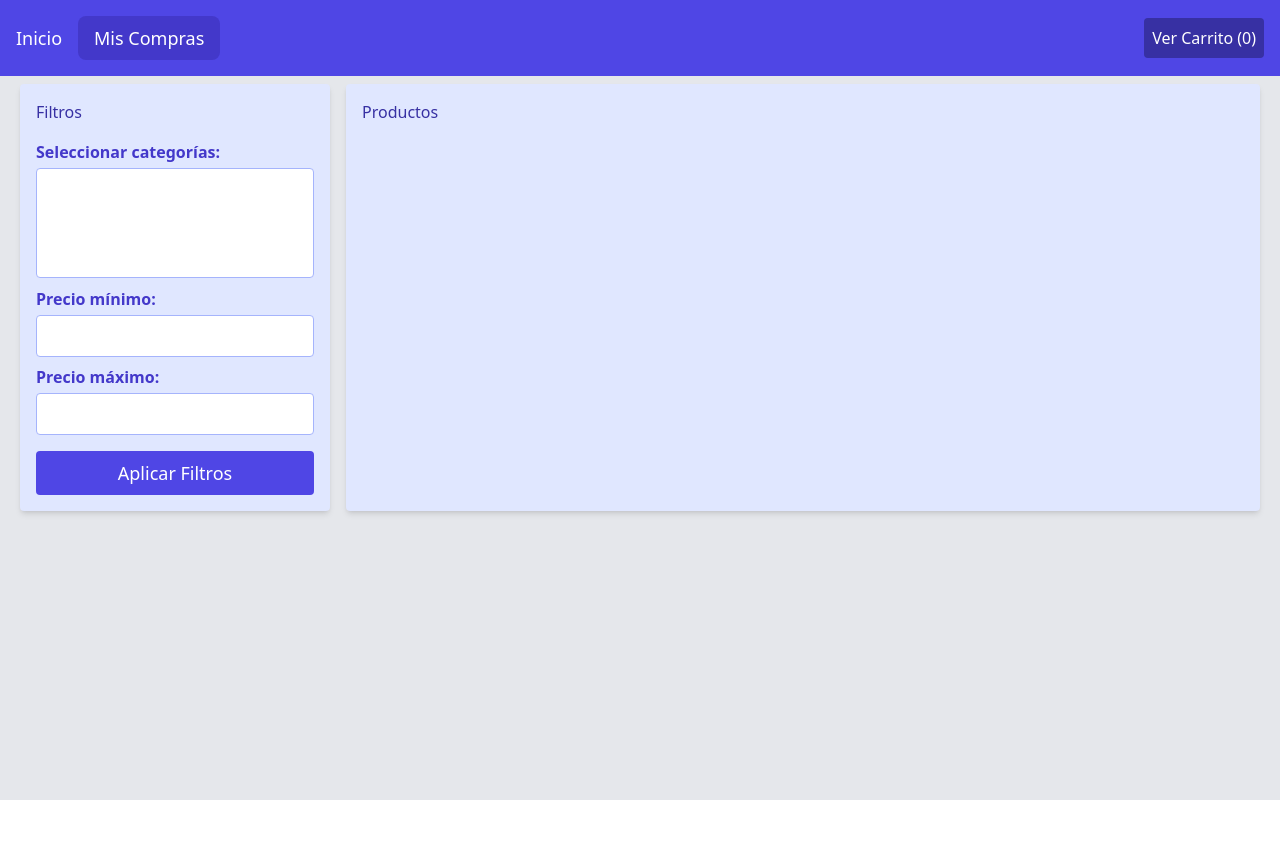
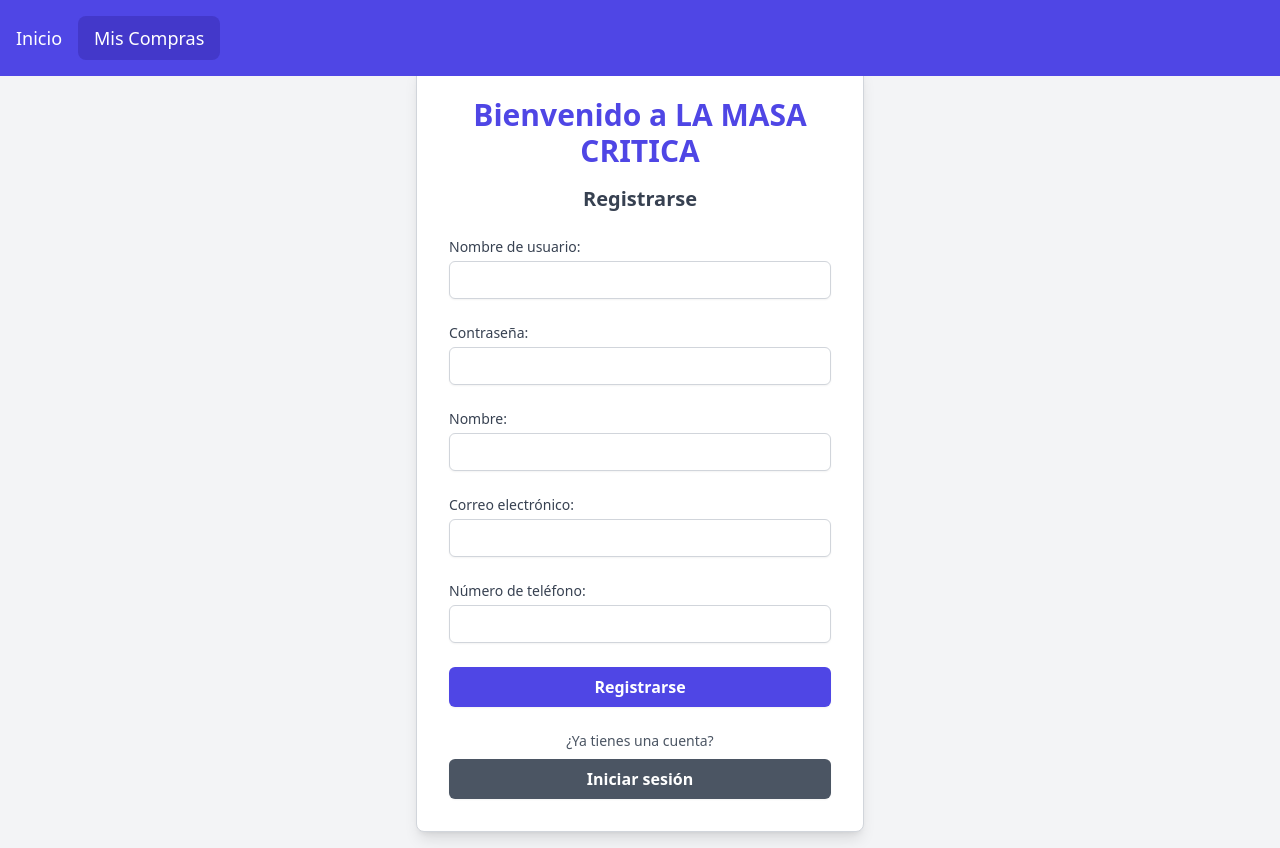
Before and after one commit to La-masa-critica/Front-end, an Angular app: page /register in a window 1280 px wide. Before the commit this address led to /. Before the commit the page ends 800 px from the top, so only its background shows below. Built offline with nearby package versions, Linux system fonts and the light colour scheme; no server answers.

Commit message:
Agregando login y registro a la app

```diff
--- a/src/app/app.module.ts
+++ b/src/app/app.module.ts
@@ -4,6 +4,7 @@ import { provideHttpClient } from '@angular/common/http';
 import { FormsModule } from '@angular/forms';
 import { RouterModule } from '@angular/router';
 import { SaleService } from '@services/sale.service';
+import { loginComponent } from '@components/ts/loginComponent';
 
 @NgModule({
   imports: [
--- a/src/app/app.routes.ts
+++ b/src/app/app.routes.ts
@@ -2,22 +2,37 @@ import { Routes } from '@angular/router';
 import { MainComponent } from '@components/ts/main.component';
 import { CheckoutComponent } from '@components/ts/checkout.component';
 import { SalesHistoryComponent } from '@components/ts/sales-history.component';
+import { loginComponent } from '@components/ts/loginComponent';
+import { AuthGuard } from './services/authGuard';
+import { registerComponent } from './components/ts/register.component';
 
 export const routes: Routes = [
   {
+    path: 'login',
+    component: loginComponent,
+  },
+  {
+    path: 'register',
+    component: registerComponent,
+  },
+  {
     path: '',
     component: MainComponent,
+    canActivate: [AuthGuard]
   },
   {
     path: 'checkout',
     component: CheckoutComponent,
+    canActivate: [AuthGuard]
   },
   {
     path: 'sales-history',
     component: SalesHistoryComponent,
+    canActivate: [AuthGuard]
   },
   {
     path: '**',
     redirectTo: '',
+    canActivate: [AuthGuard]
   },
 ];
--- /dev/null
+++ b/src/app/components/html/loginComponent.html
@@ -0,0 +1,31 @@
+<!-- login.component.html -->
+<div class="flex items-center justify-center min-h-screen bg-gray-100">
+  <div class="max-w-md w-full p-8 bg-white border border-gray-300 rounded-lg shadow-lg">
+    <h1 class="text-3xl font-bold text-center mb-4 text-indigo-600">Bienvenido a LA MASA CRITICA</h1>
+    <h2 class="text-xl font-semibold text-center mb-6 text-gray-700">Iniciar sesión</h2>
+    <form (ngSubmit)="login()" class="space-y-6">
+      <div>
+        <label for="username" class="block text-sm font-medium text-gray-700">Nombre de usuario:</label>
+        <input type="text" id="username" [(ngModel)]="credentials.username" name="username" required
+          class="mt-1 block w-full px-4 py-2 border border-gray-300 rounded-md shadow-sm focus:outline-none focus:ring-indigo-500 focus:border-indigo-500 sm:text-sm">
+      </div>
+      <div>
+        <label for="password" class="block text-sm font-medium text-gray-700">Contraseña:</label>
+        <input type="password" id="password" [(ngModel)]="credentials.password" name="password" required
+          class="mt-1 block w-full px-4 py-2 border border-gray-300 rounded-md shadow-sm focus:outline-none focus:ring-indigo-500 focus:border-indigo-500 sm:text-sm">
+      </div>
+      <button type="submit"
+        class="w-full py-2 px-4 bg-indigo-600 text-white font-semibold rounded-md shadow-sm hover:bg-indigo-700 focus:outline-none focus:ring-2 focus:ring-offset-2 focus:ring-indigo-500">
+        Login
+      </button>
+    </form>
+    <div *ngIf="errorMessage" class="mt-4 text-center text-red-600">{{ errorMessage }}</div>
+    <div class="mt-6 text-center">
+      <p class="text-sm text-gray-600">¿No tienes una cuenta?</p>
+      <button (click)="register()"
+        class="mt-2 w-full py-2 px-4 bg-gray-600 text-white font-semibold rounded-md shadow-sm hover:bg-gray-700 focus:outline-none focus:ring-2 focus:ring-offset-2 focus:ring-gray-500">
+        Registrarse
+      </button>
+    </div>
+  </div>
+</div>
--- /dev/null
+++ b/src/app/components/html/registroComponent.html
@@ -0,0 +1,47 @@
+<br>
+<br>
+<div class="flex items-center justify-center min-h-screen bg-gray-100">
+  <div class="max-w-md w-full p-8 bg-white border border-gray-300 rounded-lg shadow-lg">
+    <h1 class="text-3xl font-bold text-center mb-4 text-indigo-600">Bienvenido a LA MASA CRITICA</h1>
+    <h2 class="text-xl font-semibold text-center mb-6 text-gray-700">Registrarse</h2>
+    <form (ngSubmit)="register()" class="space-y-6">
+      <div>
+        <label for="username" class="block text-sm font-medium text-gray-700">Nombre de usuario:</label>
+        <input type="text" id="username" [(ngModel)]="registro.username" name="username" required
+          class="mt-1 block w-full px-4 py-2 border border-gray-300 rounded-md shadow-sm focus:outline-none focus:ring-indigo-500 focus:border-indigo-500 sm:text-sm">
+      </div>
+      <div>
+        <label for="password" class="block text-sm font-medium text-gray-700">Contraseña:</label>
+        <input type="password" id="password" [(ngModel)]="registro.password" name="password" required
+          class="mt-1 block w-full px-4 py-2 border border-gray-300 rounded-md shadow-sm focus:outline-none focus:ring-indigo-500 focus:border-indigo-500 sm:text-sm">
+      </div>
+      <div>
+        <label for="name" class="block text-sm font-medium text-gray-700">Nombre:</label>
+        <input type="text" id="name" [(ngModel)]="registro.name" name="name" required
+          class="mt-1 block w-full px-4 py-2 border border-gray-300 rounded-md shadow-sm focus:outline-none focus:ring-indigo-500 focus:border-indigo-500 sm:text-sm">
+      </div>
+      <div>
+        <label for="email" class="block text-sm font-medium text-gray-700">Correo electrónico:</label>
+        <input type="email" id="email" [(ngModel)]="registro.email" name="email" required
+          class="mt-1 block w-full px-4 py-2 border border-gray-300 rounded-md shadow-sm focus:outline-none focus:ring-indigo-500 focus:border-indigo-500 sm:text-sm">
+      </div>
+      <div>
+        <label for="phoneNumber" class="block text-sm font-medium text-gray-700">Número de teléfono:</label>
+        <input type="text" id="phoneNumber" [(ngModel)]="registro.phone" name="phoneNumber" required
+          class="mt-1 block w-full px-4 py-2 border border-gray-300 rounded-md shadow-sm focus:outline-none focus:ring-indigo-500 focus:border-indigo-500 sm:text-sm">
+      </div>
+      <button type="submit"
+        class="w-full py-2 px-4 bg-indigo-600 text-white font-semibold rounded-md shadow-sm hover:bg-indigo-700 focus:outline-none focus:ring-2 focus:ring-offset-2 focus:ring-indigo-500">
+        Registrarse
+      </button>
+    </form>
+    <div *ngIf="errorMessage" class="mt-4 text-center text-red-600">{{ errorMessage }}</div>
+    <div class="mt-6 text-center">
+      <p class="text-sm text-gray-600">¿Ya tienes una cuenta?</p>
+      <button (click)="login()"
+        class="mt-2 w-full py-2 px-4 bg-gray-600 text-white font-semibold rounded-md shadow-sm hover:bg-gray-700 focus:outline-none focus:ring-2 focus:ring-offset-2 focus:ring-gray-500">
+        Iniciar sesión
+      </button>
+    </div>
+  </div>
+</div>
--- /dev/null
+++ b/src/app/components/ts/loginComponent.ts
@@ -0,0 +1,30 @@
+import { Component } from '@angular/core';
+import { authService } from '@app/services/authService';
+import { Router } from '@angular/router';
+import { FormsModule } from '@angular/forms';
+import { CommonModule } from '@angular/common';
+
+@Component({
+  selector: 'app-login',
+  templateUrl: '../html/loginComponent.html',
+  imports: [FormsModule, CommonModule],
+  standalone: true
+})
+export class loginComponent {
+  credentials = { username: '', password: '' };
+  errorMessage = '';
+
+  constructor(private authService: authService, private router: Router) {}
+
+  login(): void {
+    this.authService.login(this.credentials).subscribe({
+      next: () => this.router.navigate(['/']),
+      error: err => this.errorMessage = 'Login failed'
+    });
+  }
+
+  register(): void {
+    this.router.navigate(['/register']); // Navega a la página de registro
+  }
+
+}
--- /dev/null
+++ b/src/app/components/ts/register.component.ts
@@ -0,0 +1,30 @@
+import { Component } from '@angular/core';
+import { authService } from '@app/services/authService';
+import { Router } from '@angular/router';
+import { FormsModule } from '@angular/forms';
+import { CommonModule } from '@angular/common';
+import { Registro } from '@app/models/registro';
+
+@Component({
+  selector: 'app-register',
+  templateUrl: '../html/registroComponent.html', // Update the template URL
+  imports: [FormsModule, CommonModule],
+  standalone: true
+})
+export class registerComponent {
+  registro: Registro = { username: "", password: "", name: "", email: "", phone: "" };
+  errorMessage = '';
+
+  constructor(private authService: authService, private router: Router) {}
+
+  register(): void {
+    this.authService.register(this.registro).subscribe({
+      next: () => this.router.navigate(['/']),
+      error: err => this.errorMessage = 'Registration failed'
+    });
+  }
+
+  login(): void {
+    this.router.navigate(['/login']); // Navigate to the login page
+  }
+}
--- /dev/null
+++ b/src/app/models/registro.ts
@@ -0,0 +1,7 @@
+ export interface Registro {
+    username: string,
+    password: string,
+    name: string,
+    email: string,
+    phone: string
+}
--- /dev/null
+++ b/src/app/services/authGuard.ts
@@ -0,0 +1,20 @@
+import { Injectable } from '@angular/core';
+import { CanActivate, Router } from '@angular/router';
+import { authService } from './authService';
+
+@Injectable({
+  providedIn: 'root'
+})
+export class AuthGuard implements CanActivate {
+
+  constructor(private authService: authService, private router: Router) {}
+
+  canActivate(): boolean {
+    if (this.authService.isLoggedIn()) {
+      return true;
+    } else {
+      this.router.navigate(['/login']);
+      return false;
+    }
+  }
+}
--- /dev/null
+++ b/src/app/services/authService.ts
@@ -0,0 +1,37 @@
+import { Injectable } from '@angular/core';
+import { HttpClient } from '@angular/common/http';
+import { Router } from '@angular/router';
+import { Observable } from 'rxjs';
+import { tap } from 'rxjs/operators';
+import { Registro } from '@app/models/registro';
+
+@Injectable({
+  providedIn: 'root'
+})
+export class authService {
+  private apiUrl = 'http://localhost:8080/api/v1/auth/'; // URL del endpoint de login
+
+  constructor(private http: HttpClient, private router: Router) {}
+
+  login(credentials: { username: string, password: string }): Observable<any> {
+    return this.http.post<any>(this.apiUrl+"login", credentials).pipe(
+      tap(response => {
+        localStorage.setItem('token', response.token);
+      })
+    );
+  }
+
+  logout(): void {
+    localStorage.removeItem('token');
+    this.router.navigate(['/login']);
+  }
+
+  isLoggedIn(): boolean {
+    return !!localStorage.getItem('token');
+  }
+
+  register(register: Registro): Observable<any> {
+    return this.http.post<any>(this.apiUrl+"register", register);
+  }
+
+}
```
